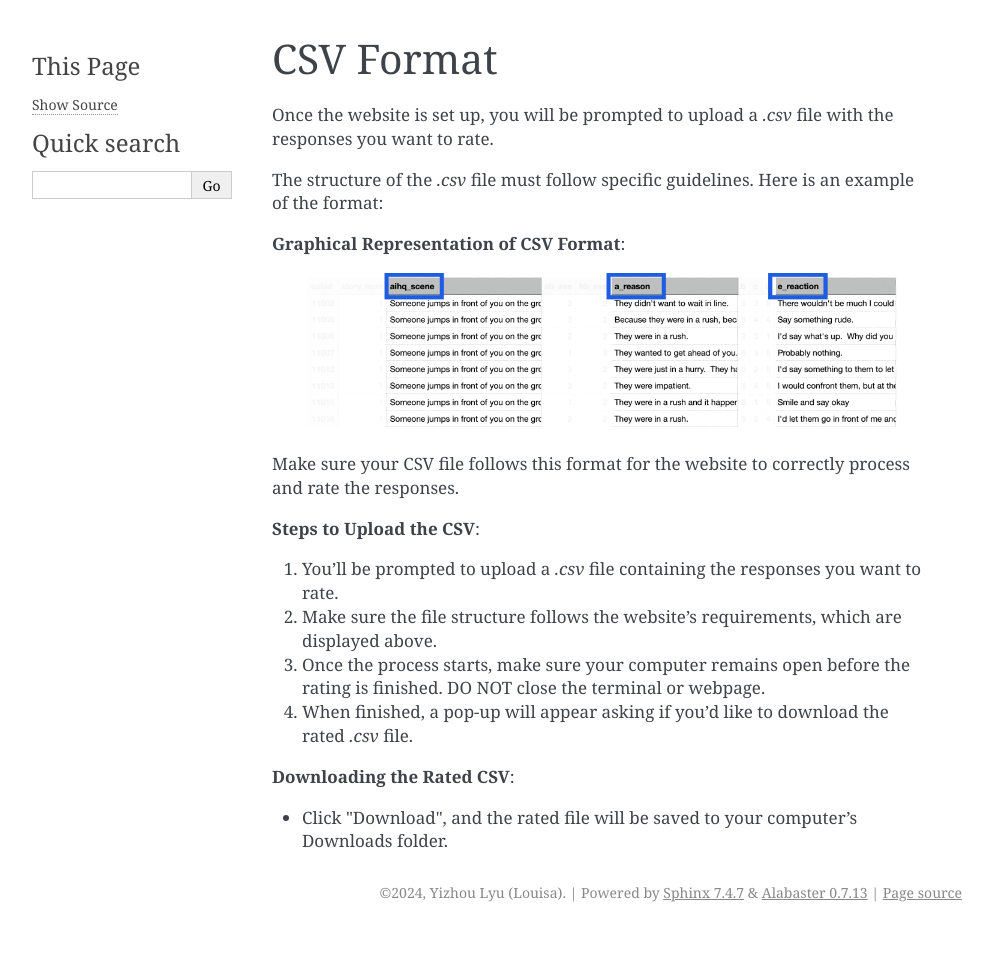
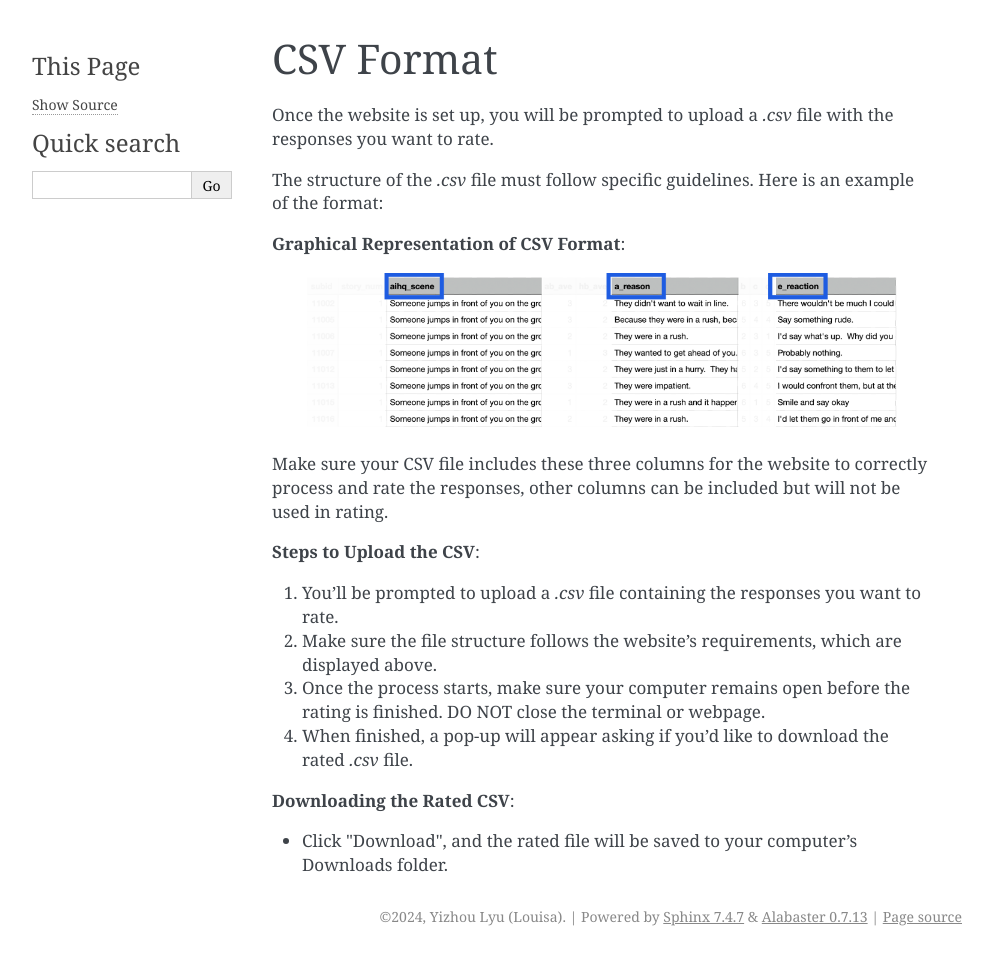
Before and after one commit to lyulouisa/Website_AIHQ_rating, a Sphinx documentation site: the page built from docs/source/csv_format.rst, in a window 1280 px wide. Shown: the whole page, without its empty margins (148-1140 px from the left). Built offline with Sphinx 7.4.7, drawn with Linux system fonts in a browser that asks for light colours; before the commit the page ends 932 px from its top, so only the background shows below that.

Commit message:
Update csv_format.rst

```diff
--- a/docs/source/csv_format.rst
+++ b/docs/source/csv_format.rst
@@ -20,7 +20,7 @@ The structure of the `.csv` file must follow specific guidelines. Here is an exa
    :align: center
    :width: 600px
 
-Make sure your CSV file follows this format for the website to correctly process and rate the responses.
+Make sure your CSV file includes these three columns for the website to correctly process and rate the responses, other columns can be included but will not be used in rating.
 
 **Steps to Upload the CSV**:
 
```
